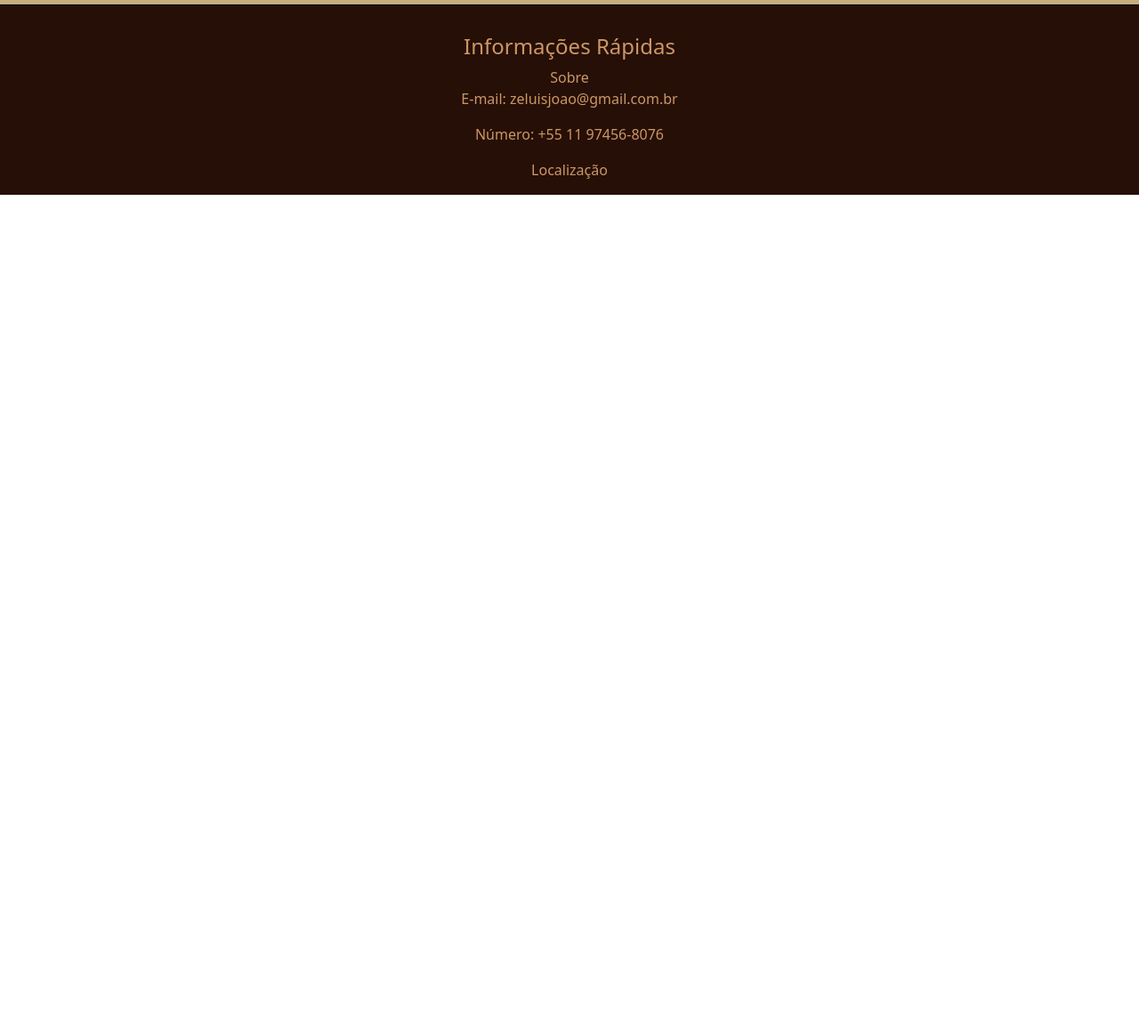
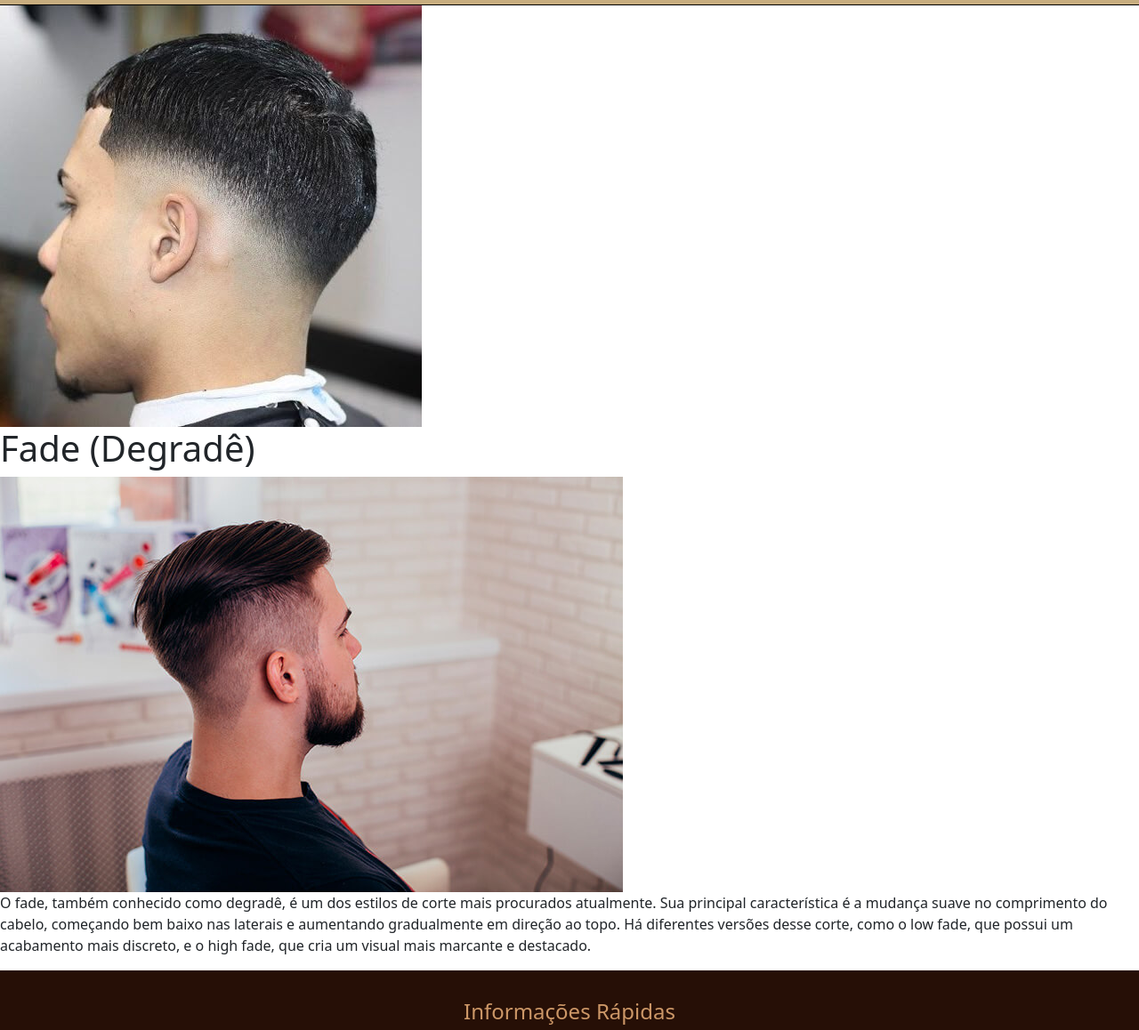
Before and after one commit to Samuel-Emiya/Barbearia-do-Seu-Lu-s, a website: page pages/Portifólio.html in a window 1280 px wide. Shown: the part 101-1259 px from the top of the page at 89% size. Before the commit the page ends 800 px from the top, so only its background shows below. Drawn offline with nearby package versions, Linux system fonts and the light colour scheme; a web font is replaced by a local one.

Commit message:
Feito o Carossel

```diff
--- a/pages/Portifólio.html
+++ b/pages/Portifólio.html
@@ -107,6 +107,28 @@
         </div>
     </nav>
 
+    <div class="d-flex flex-column">
+        <div id="carouselExample" class="carousel slide">
+            <div class="carousel inner">
+                <div class="carousel-item active">
+                    <img src="../imagens/fade2.jpg" alt="">
+                </div>
+                <div class="carousel-item">
+                    <img src="../imagens/undercut2.jpg" alt="">
+                </div>
+            </div>
+        </div>
+
+        <div >
+            <h1>Fade (Degradê)</h1>
+            <img src="../imagens/fade.jpg" alt="">
+            <p>O fade, também conhecido como degradê, é um dos estilos de corte mais procurados atualmente. Sua principal característica é a mudança
+                suave no comprimento do cabelo, começando bem baixo nas laterais e aumentando gradualmente em direção ao topo. Há diferentes versões
+                desse corte, como o low fade, que possui um acabamento mais discreto, e o high fade, que cria um visual mais marcante e destacado.
+            </p>
+        </div>
+    </div>
+
     <div class="d3 container-fluid">
         <div class="d4 d-flex flex-row row-gap-1 justify-content-center">
             <div class="d6 text-center">
```
Also changed, not shown: imagens/fade2.jpg (added), imagens/undercut2.jpg (added).
